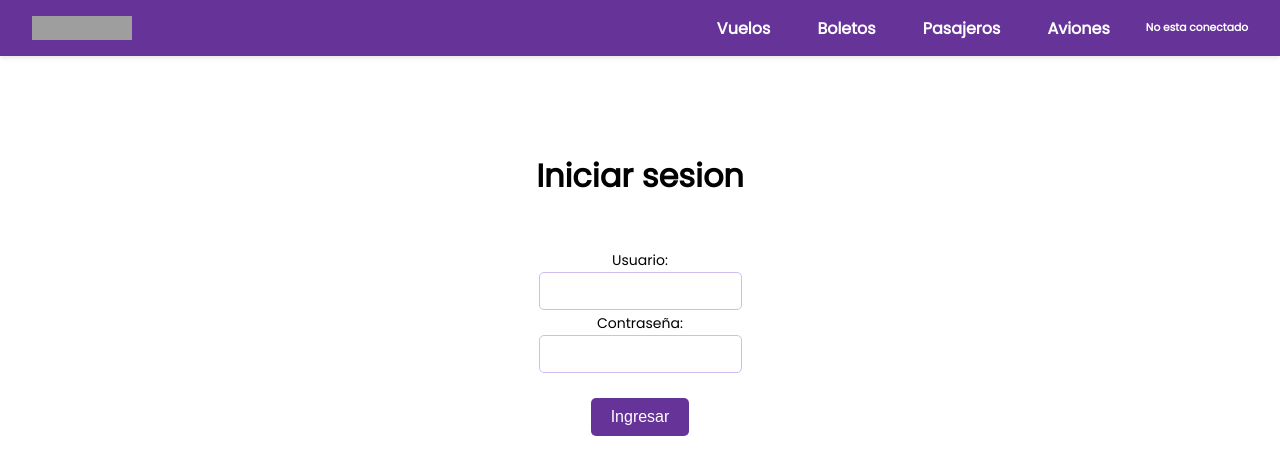
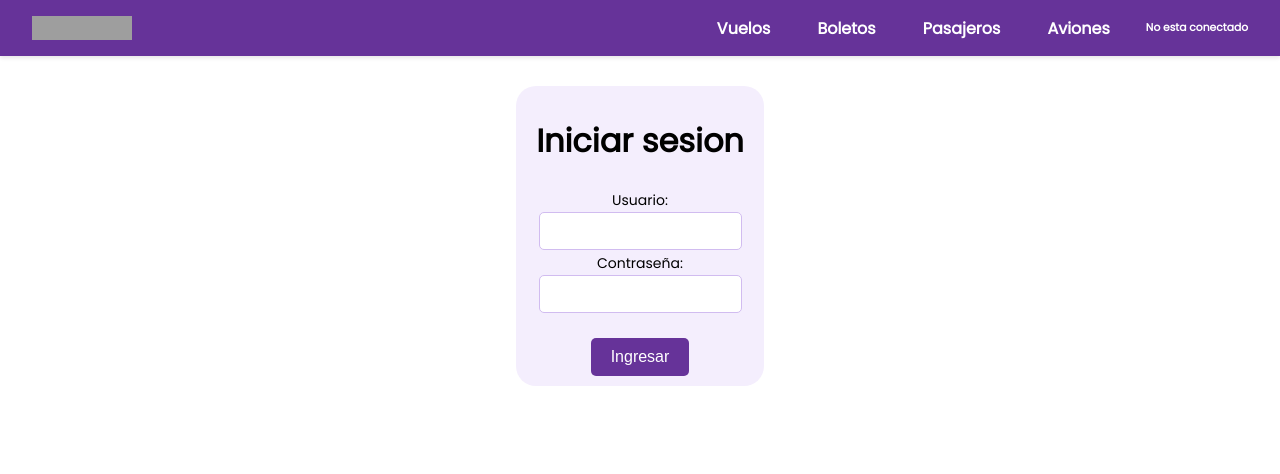
Before and after one commit to alerivero02/LatinFly, a React (Vite) app in the folder latinfly-web/: page / in a window 1280 px wide. Shown: the top 474 px of the page. Built offline with nearby package versions, Linux system fonts and the light colour scheme; grey boxes are pictures that could not be loaded.

Commit message:
modificaciones
modificaciones en el css

```diff
--- a/latinfly-web/index.css
+++ b/latinfly-web/index.css
@@ -121,6 +121,18 @@ nav ul li a:hover {
     padding: 10px 20px;
     text-align: left;
  }
+ .div3{
+  background-color: #f4eefd;
+  align-content: center;
+  margin-top: 30px;
+  margin-bottom: 10px;
+  display: inline-table;
+  border-color: #663399;
+  border-width: 2px;
+  border-radius: 20px;
+  padding: 10px 20px;
+  text-align: center;
+}
   .p2{
     color: #663399;
   }
--- a/latinfly-web/src/LoginPage.jsx
+++ b/latinfly-web/src/LoginPage.jsx
@@ -30,13 +30,9 @@ export const LoginPage = () => {
   return (
     <>
       <form onSubmit={onSubmit}>
-        <div>
-          <br />
-          <br />
-          <br />
+        <div className="div3">
 
           <h1>Iniciar sesion</h1>
-          <br />
         <label htmlFor="usuario">Usuario:</label><br />
         <input name="usuario" type="text" /><br />
         <label htmlFor="password">Contraseña:</label><br />
```
